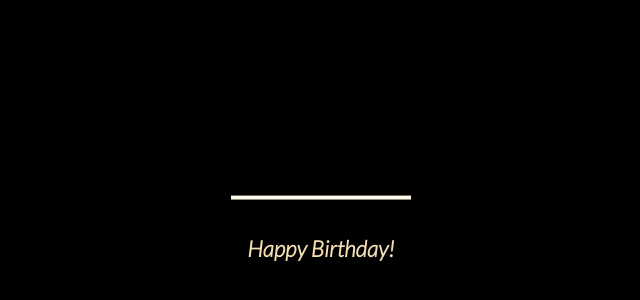
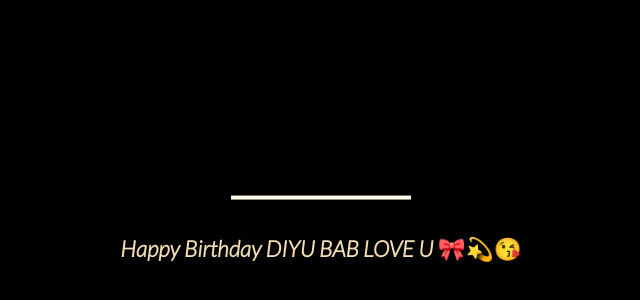
Before and after one commit to Error1234543/Bday, a plain HTML site: page index.html in a window 1280 px wide. Shown: the part 128-428 px from the top of the page, without its empty margins (327-967 px from the left). Drawn offline with Linux system fonts and the light colour scheme.

Commit message:
Update index.html

```diff
--- a/index.html
+++ b/index.html
@@ -163,7 +163,7 @@
     <rect x="10" y="475.571" fill="#fefae9" width="180" height="4" />
 </svg>
 <div class="text">
-  <h1>Happy Birthday!</h1>
+  <h1>Happy Birthday DIYU BAB LOVE U 🎀💫😘</h1>
 <!-- <span style='font-size:100px;'>&#128151;</span> -->
 </div>
 
```
